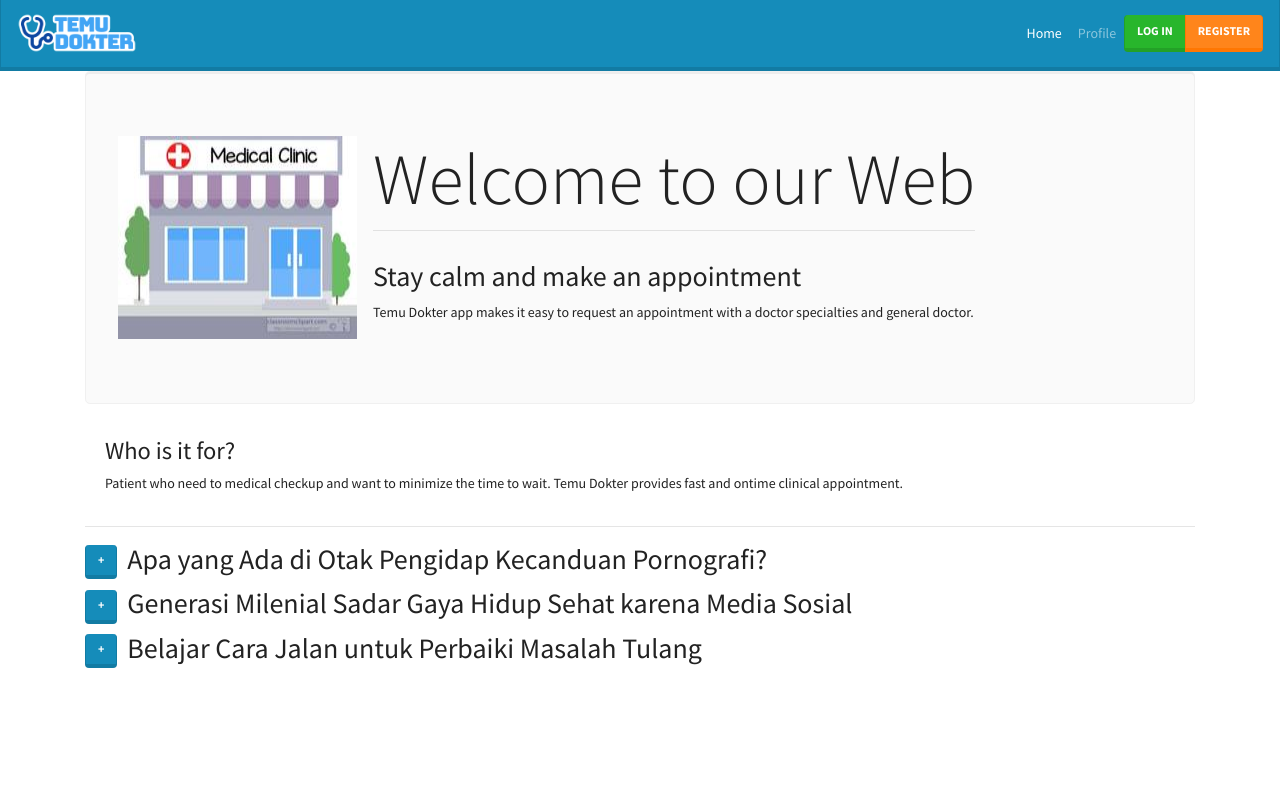
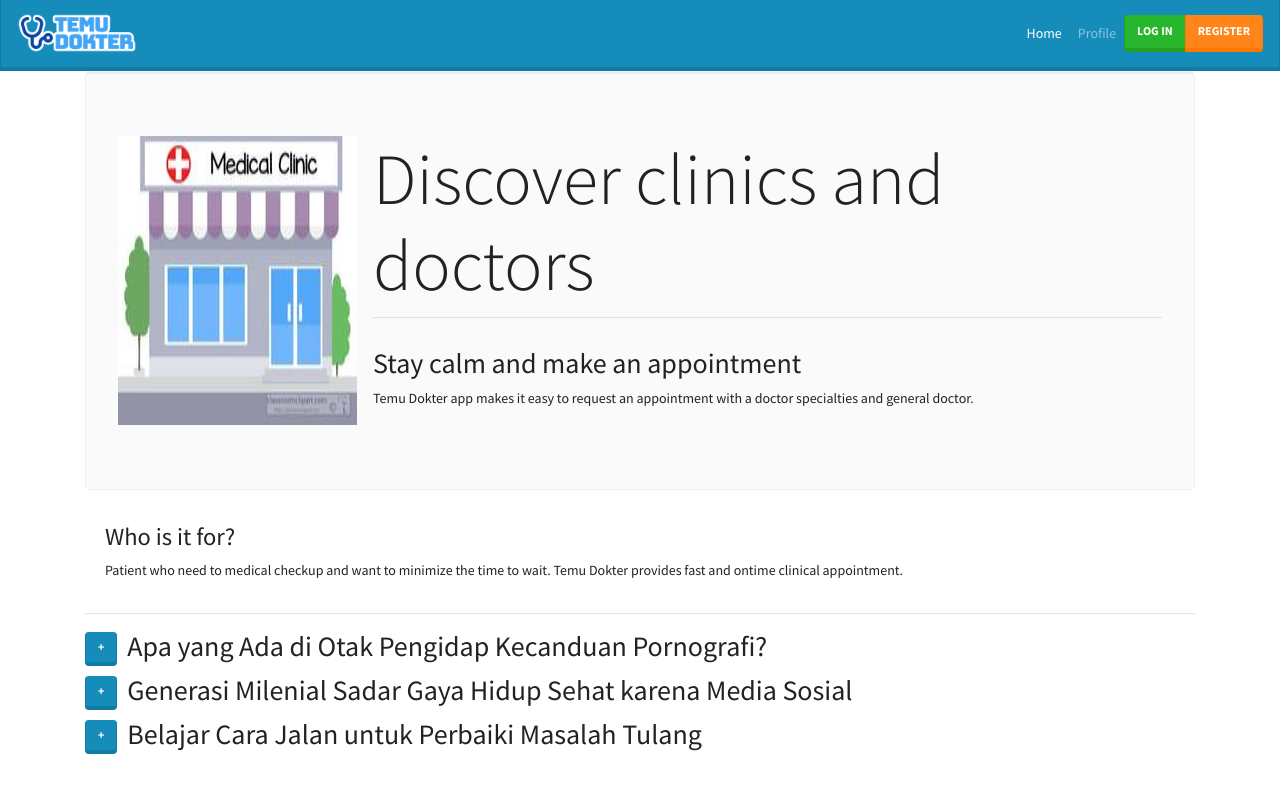
Before and after one commit to charizard-red/new-web, a React (Create React App) app: page / in a window 1280 px wide. Shown: the top 792 px of the page. Built offline with nearby package versions, Linux system fonts and the light colour scheme.

Commit message:
Update home title

```diff
--- a/src/components/Hero.js
+++ b/src/components/Hero.js
@@ -44,7 +44,7 @@ class Hero extends React.Component {
               src={require("../assets/clinic2.jpg")}
             />
             <div>
-              <h1 className="display-3">Welcome to our Web</h1>
+              <h1 className="display-3">Discover clinics and doctors</h1>
               <hr className="my-2" />
               <br />
               <h2>Stay calm and make an appointment</h2>
```
